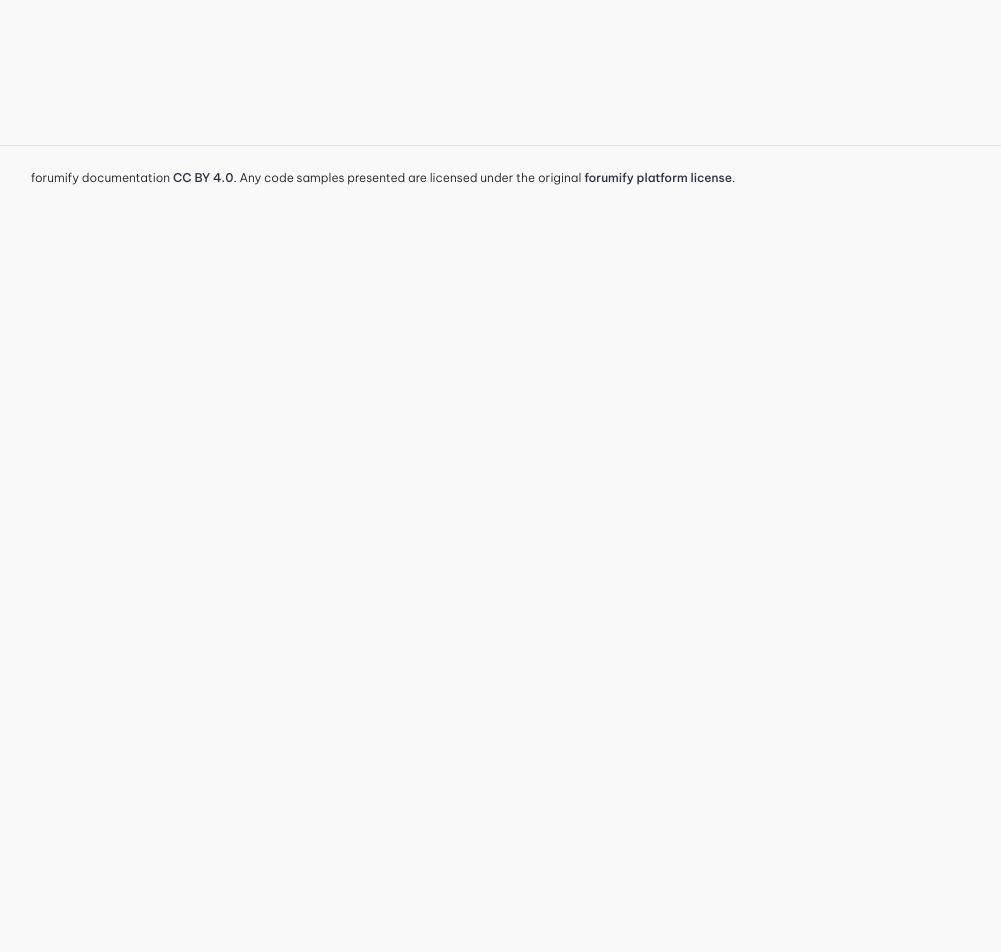
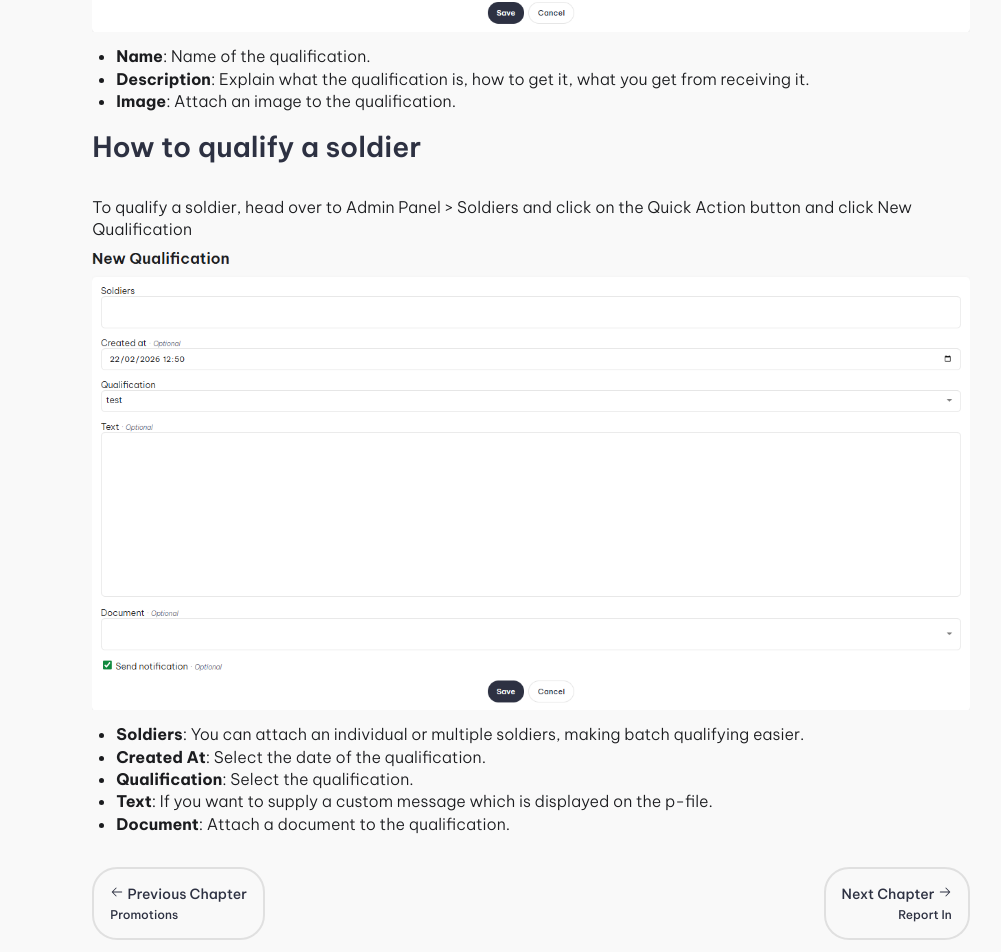
Before and after one commit to forumify/forumify-docs, a Next.js app: page /plugins/milhq-plugin/qualifications in a window 1280 px wide. Shown: the part 591-1543 px from the top of the page, without its empty margins (257-1258 px from the left). Before the commit the page ends 800 px from the top, so only its background shows below. Built offline with nearby package versions, Linux system fonts and the light colour scheme.

Commit message:
add qualification docs

```diff
--- a/src/app/plugins/milhq-plugin/qualifications/page.mdx
+++ b/src/app/plugins/milhq-plugin/qualifications/page.mdx
@@ -1,3 +1,31 @@
 import GuideNavigator from '@/components/GuideNavigator';
 
-Page in construction.
+# Qualifications
+
+Qualifications are a way for users to qualify on courses, enhancing their skills within the unit.
+
+# How to create a qualification
+ To create one, head over to Admin Panel > Organization > Qualifications and click on the + button.
+
+![New Qualification](/user-manual/plugins/milhq-plugin/new-qualification.png)
+
+- **Name**: Name of the qualification.
+- **Description**: Explain what the qualification is, how to get it, what you get from receiving it.
+- **Image**: Attach an image to the qualification.
+
+# How to qualify a soldier
+
+To qualify a soldier, head over to Admin Panel > Soldiers  and click on the Quick Action button and click New Qualification
+
+![Qualify Soldier](/user-manual/plugins/milhq-plugin/qualify-soldier.png)
+
+- **Soldiers**: You can attach an individual or multiple soldiers, making batch qualifying easier.
+- **Created At**: Select the date of the qualification.
+- **Qualification**: Select the qualification.
+- **Text**: If you want to supply a custom message which is displayed on the p-file.
+- **Document**: Attach a document to the qualification.
+
+<GuideNavigator
+    previous={{ href: '/plugins/milhq-plugin/promotions', label: 'Promotions' }}
+    next={{ href: '/plugins/milhq-plugin/report-in', label: 'Report In' }}
+/>
```
Also changed, not shown: public/user-manual/plugins/milhq-plugin/new-qualification.png (added), public/user-manual/plugins/milhq-plugin/qualify-soldier.png (added).
